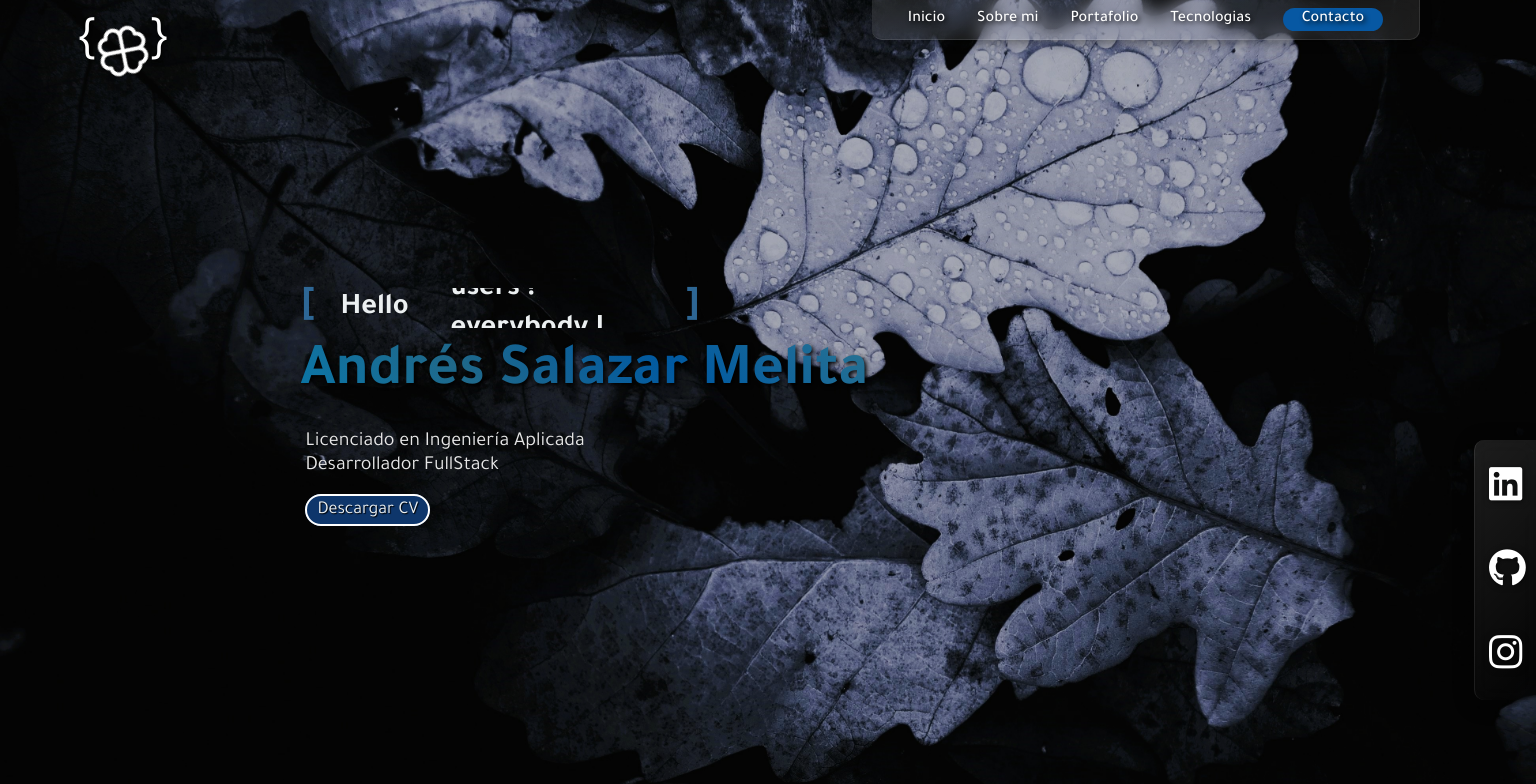
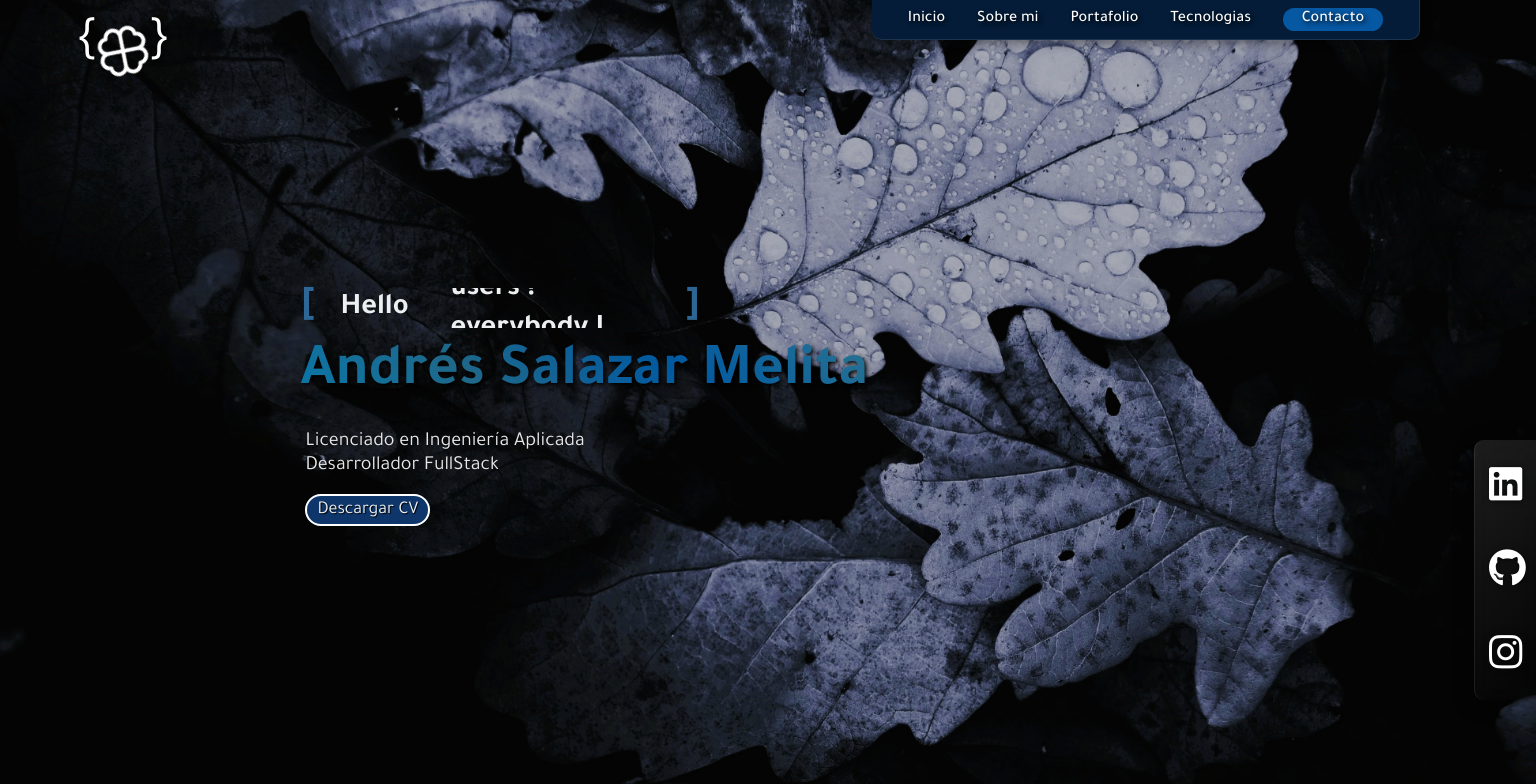
Before and after one commit to Andresmelita/portfolio-casm, a React (Vite) app: page / in a window 1536 px wide. Shown: the top 784 px of the page. Built offline with nearby package versions, Linux system fonts and the light colour scheme.

Commit message:
navbar color modified

```diff
--- a/src/components/Navbar/navbar.scss
+++ b/src/components/Navbar/navbar.scss
@@ -27,11 +27,12 @@
             padding-left: 20px;
             padding-right: 20px;
             width: max-content;
+            background-color: #041c38;
             border-bottom-left-radius: 10px;
             border-bottom-right-radius: 10px;
             height: 40px;
             box-shadow: 2px 4px 10px rgba(0, 0, 0, 0.37);
-            background: linear-gradient(135deg, rgba(255, 255, 255, 0.1), rgba(255, 255, 255, 0.05), rgba(255, 255, 255, 0.1)  );
+            // background: linear-gradient(135deg, rgba(255, 255, 255, 0.1), rgba(255, 255, 255, 0.05), rgba(255, 255, 255, 0.1)  );
             backdrop-filter: blur(10px);
             -webkit-backdrop-filter: blur(10px);
             border-bottom: 1px solid rgba(255, 255, 255, 0.1);
```
